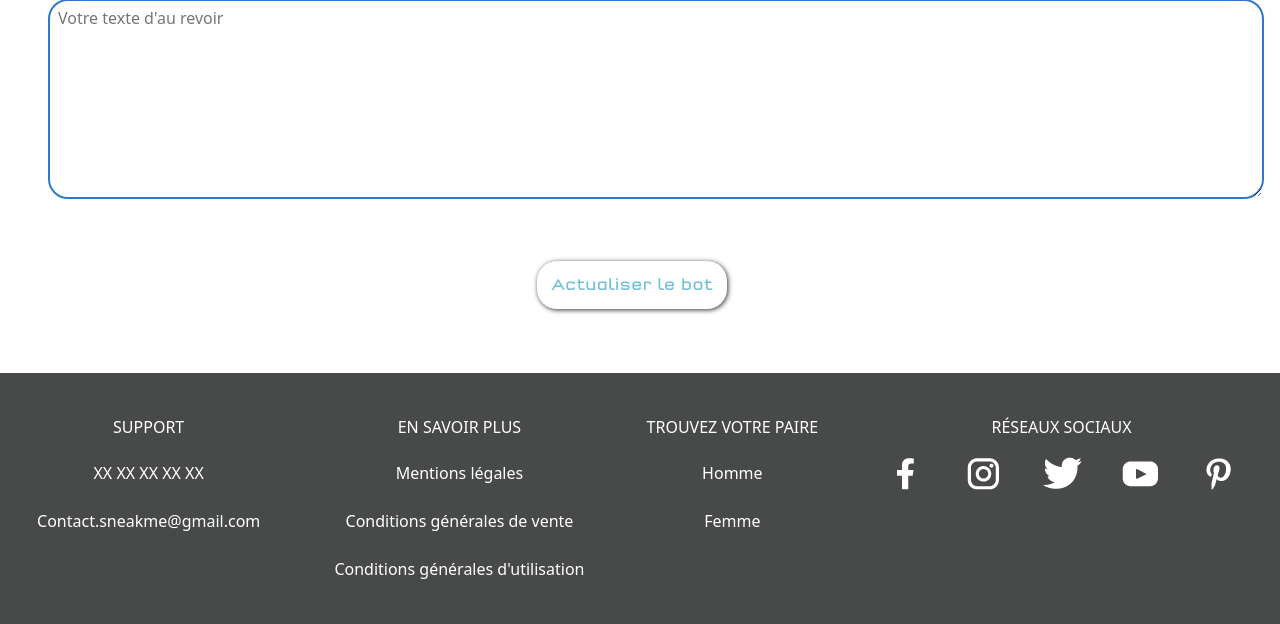
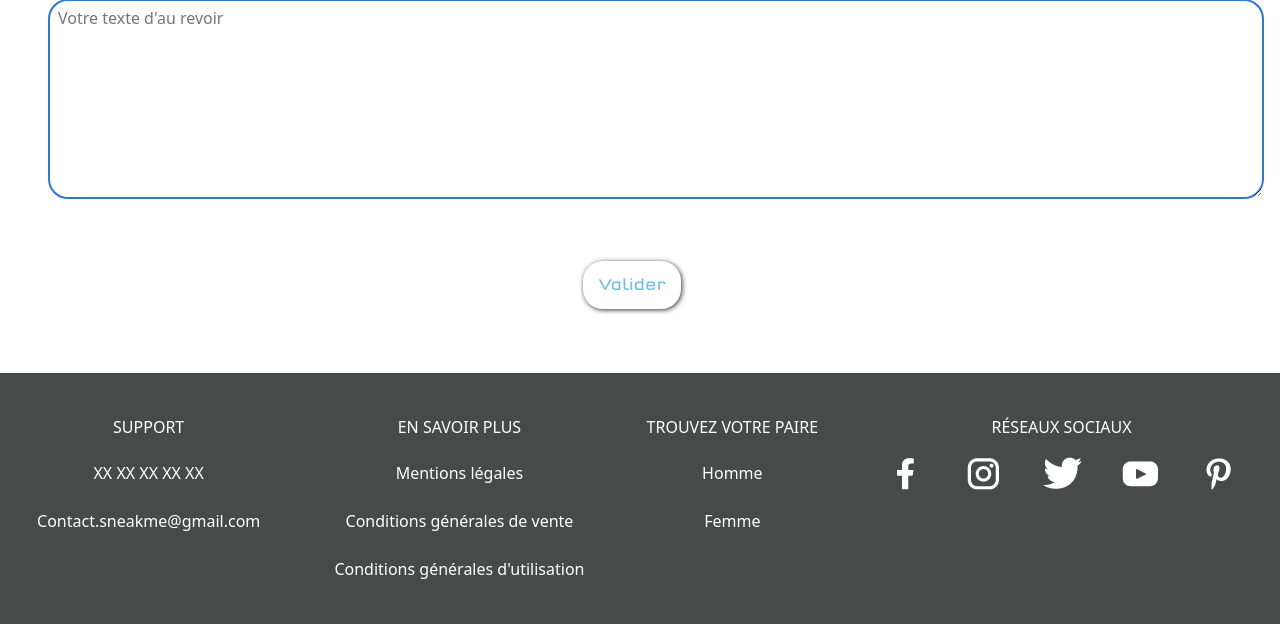
Before and after one commit to Alicia-bot/sneakme, a PHP site: page /administration_bot.php in a window 1280 px wide. Shown: the part 1690-2314 px from the top of the page. Run offline with PHP 8.4, Linux system fonts and the light colour scheme; data that the repository does not hold is empty; some libraries are stand-ins or nearby versions.

Commit message:
fix details

```diff
--- a/administration_bot.php
+++ b/administration_bot.php
@@ -22,18 +22,18 @@
         $datas = find_bot($db);
     ?>
 
-    <h1>Modifier le bot</h1>
+    <h1>Gestion du bot</h1>
     <form action="bot_form_administration.php" method='post' enctype="multipart/form-data">
         <div class="modif-photo">
 
-            <label for="bot_name">Modifier la photo</label> <br>
+            <label for="bot_name">Visuel</label> <br>
             <div class="wrapper">
                 <div class="file-upload">
-                    <input type="file" name="sneak_file" accept=".jpg, .jpeg, .png" onchange="document.getElementById('preview').src = window.URL.createObjectURL(this.files[0])">
+                    <input type="file" name="sneak_file" accept=".jpg, .jpeg, .png" onchange="document.getElementById('preview').src = window.URL.createObjectURL(this.files[0])" >
                     <i class="fa fa-plus"></i>
                 </div>
             <div class="visuel-img">
-                <img id="preview" alt= "Visualisation de votre image"/>
+                <img id="preview" src=<?php echo($datas['image'])?> alt= "Visualisation de votre image" name="preview"/>
             </div>
             </div>
         </div>
@@ -49,7 +49,7 @@
             <textarea name="au_revoir_text" placeholder="Votre texte d'au revoir"><?php echo($datas['farewell_message']); ?></textarea>
         </div>
         <div class="flex">
-            <button id="actualiser-bot" type="submit">Actualiser le bot</button>
+            <button id="actualiser-bot" type="submit">Valider</button>
         </div>
     </form>
 
--- a/administration_product.php
+++ b/administration_product.php
@@ -28,7 +28,7 @@
                 <label for="product_file">Visuel</label>
                 <input type="file" name="product_file" accept=".jpg, .jpeg, .png" onchange="document.getElementById('preview').src = window.URL.createObjectURL(this.files[0])">
             </div>
-            <img id="preview" alt="your image" width="800" height="500" />
+            <img id="preview" src=<?php echo($value['image'])?> alt="your image" width="800" height="500" />
         </div>
         <label for="bot_name">Ajouter des informations</label>
         <input type="texte" name="product_title" placeholder="Titre du produit" value=<?php echo($value['name']); ?>>
--- a/bot_form_administration.php
+++ b/bot_form_administration.php
@@ -26,11 +26,10 @@ $bot = find_bot($db);
 if(isset($name) && !empty($name) && isset($welcome) && !empty($welcome) && isset($farewell) && !empty($farewell)){
     if(empty($bot)){
         insert($db, $target, $name, $welcome, $farewell);
-        header('location: index.php');
     } else {
         update($db, $target, $name, $welcome, $farewell);
-        header('location: index.php');
     }
+    header('location: index.php');
 }
 
 function find_bot($db){
```
Also changed, not shown: administration_list_product.php (+7 -1 lines), images/newSneak.PNG (deleted).
